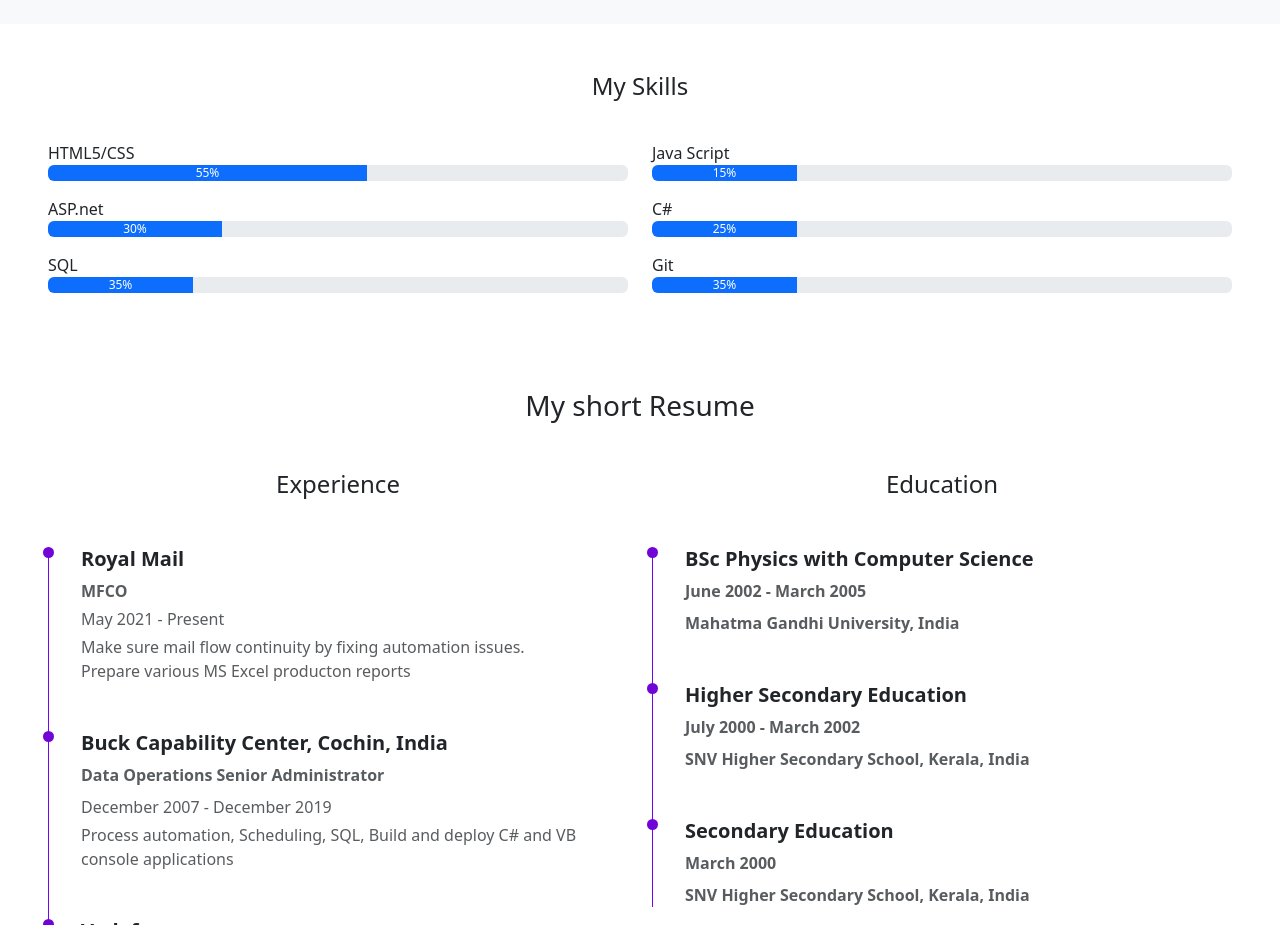
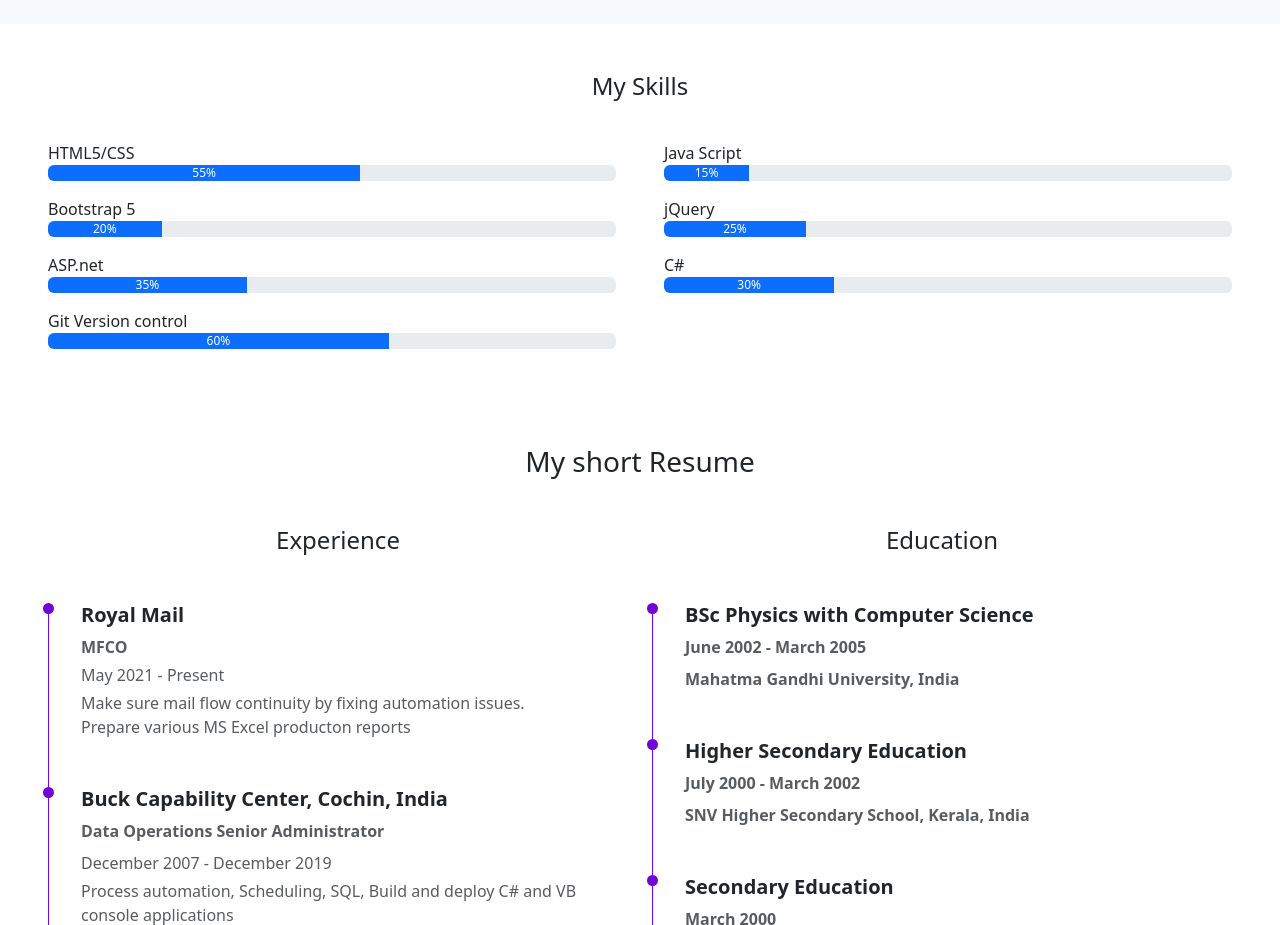
Before and after one commit to PthPbkn/MyPersonalWebsite, a plain HTML site: page index.html in a window 1280 px wide. Shown: the part 1180-2105 px from the top of the page. Drawn offline with nearby package versions, Linux system fonts and the light colour scheme.

Commit message:
My skills progress bar col issue fixed

```diff
--- a/index.html
+++ b/index.html
@@ -99,41 +99,48 @@
   <!--section Skills-->
   <section class="p-5">
     <h4 class="text-center mb-4">My Skills</h4>
-      <div class="row row-cols-2">
-        <div class="col">
+
+    <div class="row gx-5">
+      <div class="col-md-6">
         <p class="mb-0 pt-3">HTML5/CSS</p>
         <div class="progress">
           <div class="progress-bar" role="progressbar" style="width: 55%;" aria-valuenow="55" aria-valuemin="0" aria-valuemax="100">55%</div>
         </div>
       </div>
-        <div class="col">
+      <div class="col-md-6">
         <p class="mb-0 pt-3">Java Script</p>
         <div class="progress">
-            <div class="progress-bar" role="progressbar" style="width: 25%;" aria-valuenow="15" aria-valuemin="0" aria-valuemax="100">15%</div>
+          <div class="progress-bar" role="progressbar" style="width: 15%;" aria-valuenow="15" aria-valuemin="0" aria-valuemax="100">15%</div>
         </div>
       </div>
-        <div class="col">
-          <p class="mb-0 pt-3">ASP.net</p>
+      <div class="col-md-6">
+        <p class="mb-0 pt-3">Bootstrap 5</p>
         <div class="progress">
-            <div class="progress-bar" role="progressbar" style="width: 30%;" aria-valuenow="25" aria-valuemin="0" aria-valuemax="100">30%</div>
+          <div class="progress-bar" role="progressbar" style="width: 20%;" aria-valuenow="20" aria-valuemin="0" aria-valuemax="100">20%</div>
         </div>
       </div>
-        <div class="col">
-          <p class="mb-0 pt-3">C#</p>
+      <div class="col-md-6">
+        <p class="mb-0 pt-3">jQuery</p>
         <div class="progress">
           <div class="progress-bar" role="progressbar" style="width: 25%;" aria-valuenow="25" aria-valuemin="0" aria-valuemax="100">25%</div>
         </div>
       </div>
-        <div class="col">
-          <p class="mb-0 pt-3">SQL</p>
+      <div class="col-md-6">
+        <p class="mb-0 pt-3">ASP.net</p>
         <div class="progress">
-            <div class="progress-bar" role="progressbar" style="width: 25%;" aria-valuenow="25" aria-valuemin="0" aria-valuemax="100">35%</div>
+          <div class="progress-bar" role="progressbar" style="width: 35%;" aria-valuenow="35" aria-valuemin="0" aria-valuemax="100">35%</div>
         </div>
       </div>
-        <div class="col">
-          <p class="mb-0 pt-3">Git</p>
+      <div class="col-md-6">
+        <p class="mb-0 pt-3">C#</p>
         <div class="progress">
-            <div class="progress-bar" role="progressbar" style="width: 25%;" aria-valuenow="25" aria-valuemin="0" aria-valuemax="100">35%</div>
+          <div class="progress-bar" role="progressbar" style="width: 30%;" aria-valuenow="30" aria-valuemin="0" aria-valuemax="100">30%</div>
+        </div>
+      </div>
+      <div class="col-md-6">
+        <p class="mb-0 pt-3">Git Version control</p>
+        <div class="progress">
+          <div class="progress-bar" role="progressbar" style="width: 60%;" aria-valuenow="60" aria-valuemin="0" aria-valuemax="100">60%</div>
         </div>
       </div>
   </div>
```
Lines whose indentation alone changed are shown as unchanged.
